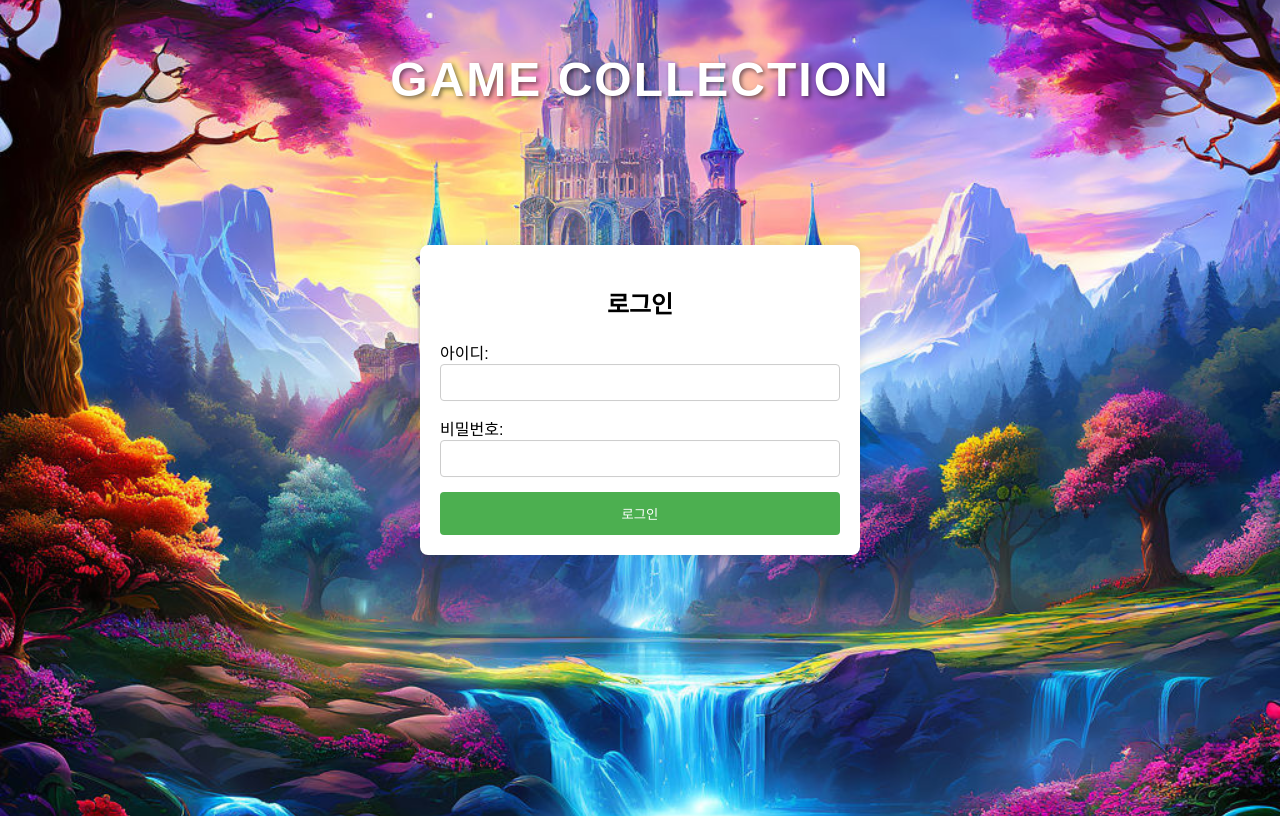
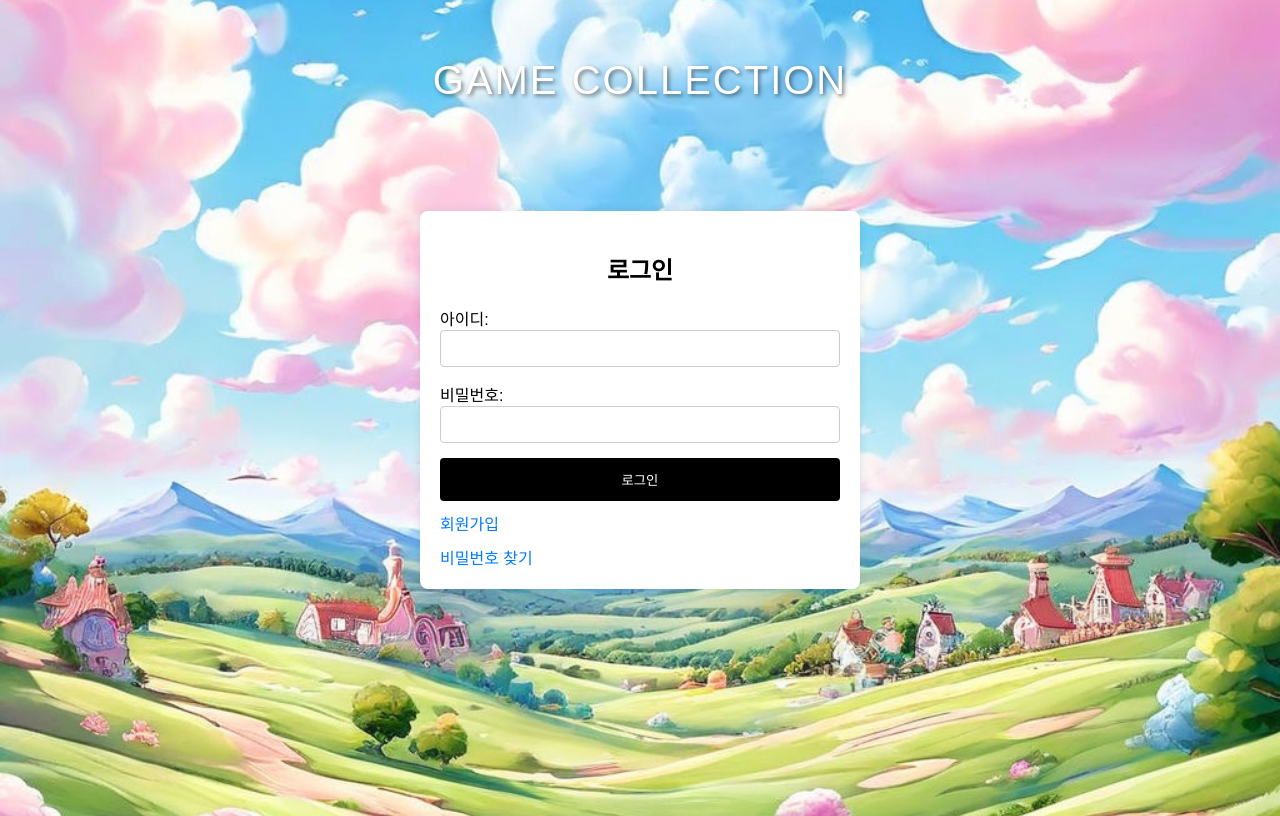
Before and after one commit to Chasu9808/MINI, a plain HTML site: page login.html in a window 1280 px wide. Drawn offline with Linux system fonts and the light colour scheme.

Commit message:
project edit

```diff
--- a/CSS/style.css
+++ b/CSS/style.css
@@ -1,7 +1,7 @@
 /* CSS/style.css */
 body {
     font-family: Arial, sans-serif;
-    background-image: url('../cartoongame5.jpg');
+    background-image: url('../cartoongame3.jpg');
     background-size: cover;
     background-position: center;
     display: flex; /* 부모 요소를 플렉스 박스로 설정 */
@@ -35,7 +35,7 @@ body {
     box-sizing: border-box;
 }
 .login-container input[type="submit"] {
-    background-color: #4caf50;
+    background-color: black;
     color: white;
     padding: 12px 20px;
     border: none;
@@ -62,3 +62,25 @@ body {
     letter-spacing: 2px;
     line-height: 1.5;
 }
+
+.signup-link,
+.forgot-password-link {
+    display: block; /* 링크를 블록 수준 요소로 만들어 줍니다. */
+    margin-top: 10px; /* 다른 요소와의 간격을 조절합니다. */
+    text-decoration: none; /* 밑줄 제거 */
+    color: #007bff; /* 링크 색상 지정 */
+}
+
+.signup-link:hover,
+.forgot-password-link:hover {
+    text-decoration: underline; /* 호버 시에 밑줄 표시 */
+}
+
+/* 메인 화면 바로가기 버튼 스타일 */
+.main-page-link {
+    display: block; /* 가운데 정렬을 위해 블록 요소로 설정 */
+    text-align: center; /* 텍스트 가운데 정렬 */
+    font-size: 40px; /* 글자 크기 설정 */
+    text-decoration: none;
+    color: white; /* 링크 색상 */
+}
--- /dev/null
+++ b/JS/main.js
@@ -0,0 +1,12 @@
+// main.js
+
+function redirectToMain() {
+    window.location.href = "main.html";
+}
+
+
+// JavaScript를 사용하여 로그인 버튼 클릭 시 main.html로 이동
+document.getElementById("login-form").addEventListener("submit", function(event) {
+    event.preventDefault(); // 기본 이벤트(폼 제출) 방지
+    window.location.href = "main.html"; // 페이지 이동
+});
--- a/login.html
+++ b/login.html
@@ -9,7 +9,7 @@
 <body>
     <div class="login-container">
         <h2>로그인</h2>
-        <form action="/login" method="post">
+        <form id="login-form" method="post">
             <label for="username">아이디:</label>
             <input type="text" id="username" name="username" required>
 
@@ -17,10 +17,18 @@
             <input type="password" id="password" name="password" required>
 
             <input type="submit" value="로그인">
+            <a href="/auth.html" class="signup-link">회원가입</a>
+            <a href="/forgot-password" class="forgot-password-link">비밀번호 찾기</a>
+
         </form>
     </div>
     <div class="center-text">
-        <h1> GAME COLLECTION </h1>
+        <!-- <h1> GAME COLLECTION </h1> -->
+        <a href="main.html" class="main-page-link"> GAME COLLECTION </a>
+
     </div>
+
+    <!-- 외부 JavaScript 파일 로드 -->
+    <script src="./JS/main.js"></script>
 </body>
 </html>
```
Also changed, not shown: CSS/stylemain.css (+10 -0 lines), main.html (+7 -3 lines).
